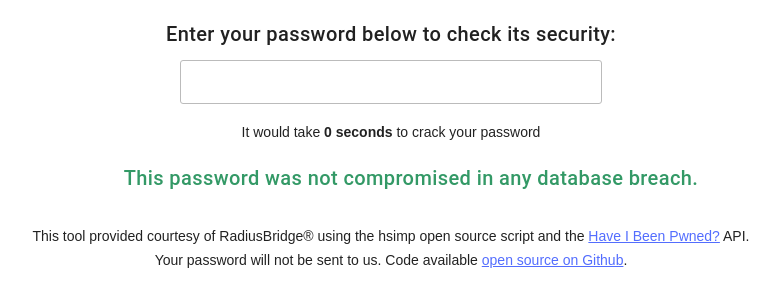
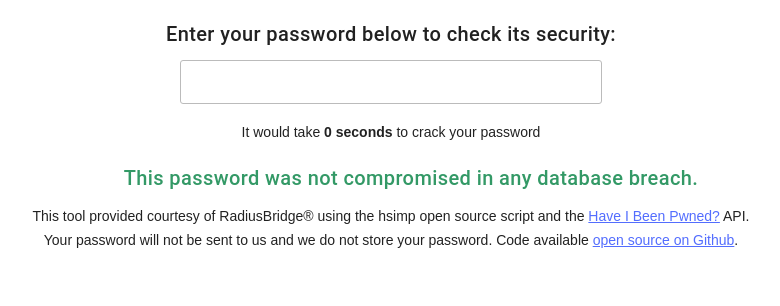
Before and after one commit to valynda/passwordsecurity.info, a plain HTML site: page index.html in a window 1280 px wide. Shown: the whole page, without its empty margins (249-1029 px from the left). Drawn offline with nearby package versions, Linux system fonts and the light colour scheme.

Commit message:
adding some text

```diff
--- a/index.html
+++ b/index.html
@@ -35,9 +35,9 @@
             <ul style="text-align: center;" id="password-checks" class="hsimp-checks"></ul>
 
           -->
-          <br />
+         <!-- <br />  -->
 
-          <p style="text-align: center;">This tool provided courtesy of RadiusBridge® using the hsimp open source script and the <a href="https://haveibeenpwned.com" target="_blank" rel="noopener">Have I Been Pwned?</a> API.<br>Your password will not be sent to us. Code available <a href="https://github.com/valynda/passwordsecurity.info" target="_blank" rel="noopener">open source on Github</a>.</p>
+          <p style="text-align: center;">This tool provided courtesy of RadiusBridge® using the hsimp open source script and the <a href="https://haveibeenpwned.com" target="_blank" rel="noopener">Have I Been Pwned?</a> API.<br>Your password will not be sent to us and we do not store your password. Code available <a href="https://github.com/valynda/passwordsecurity.info" target="_blank" rel="noopener">open source on Github</a>.</p>
 
           <script src="js/hsimp.min.js"></script>
           <script src="js/main.js?nc=1"></script>
```
